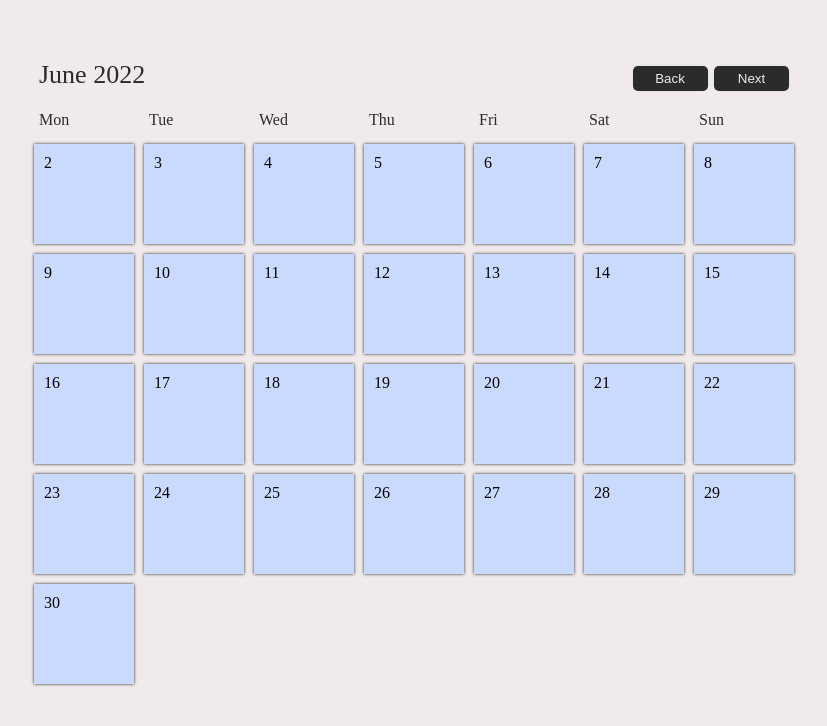
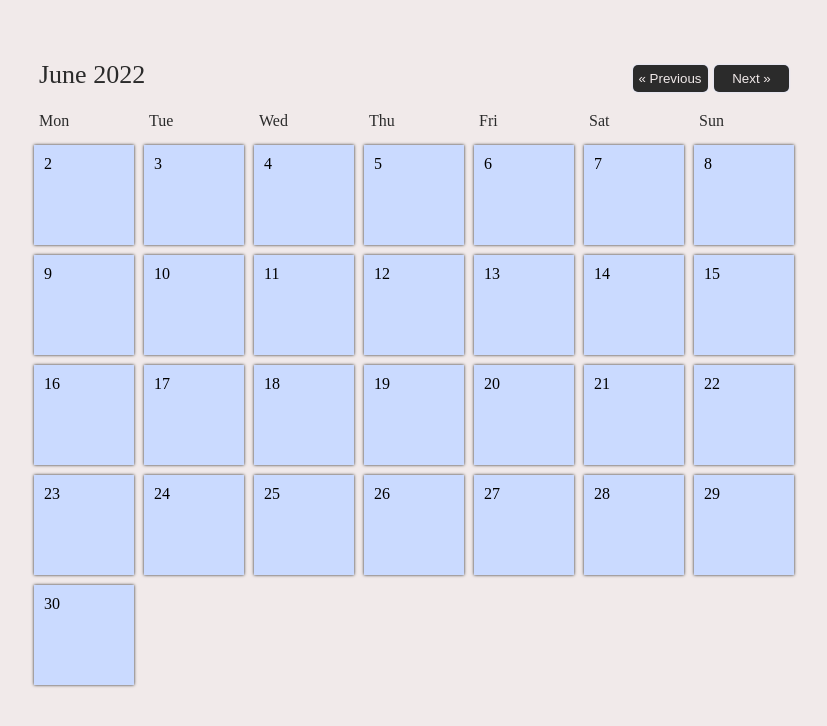
Before and after one commit to NSM722/JS-Calendar, a plain HTML site: page index.html in a window 1280 px wide. Shown: the whole page, without its empty margins (226-1053 px from the left). Drawn offline with Linux system fonts and the light colour scheme.

Commit message:
Edited Comments in date.js and Styling of the buttons

```diff
--- a/date.js
+++ b/date.js
@@ -10,9 +10,10 @@ let events = localStorage.getItem('events') ? JSON.parse(localStorage.getItem('e
 // Calendar reference
 const calendar = document.getElementById('calendar');
 
+// Days listed under the format "en-GB"
 const weekdays = ['Mon', 'Tue', 'Wed', 'Thu', 'Fri', 'Sat', 'Sun',];
 
-// load function - this function runs when the document loads & then displays the calender
+// load function - this function runs when the document loads & then displays the calendar
 export function loadCalendar () {
   // create date object
   const date = new Date();
@@ -28,6 +29,7 @@ export function loadCalendar () {
   const year = date.getFullYear();
   console.log(day, month, year)
 
+  // gets the first day of the month
   const firstDayOfMonth = new Date(year, month, 1)
 
   // find the number of days in the month in order to load the right amount of squares on the document
@@ -36,6 +38,8 @@ export function loadCalendar () {
   //console.log(daysInMonth);
 
   const options = { weekday: 'short', year: 'numeric', month: 'long', day: 'numeric' };
+
+  // toLocaleString converts the date object to a string to enable operations on lines 49 to 52
   const dateString = firstDayOfMonth.toLocaleDateString('en-GB', options);
 
   // Visualizing the date string in order to understand how to
@@ -81,7 +85,8 @@ export function loadCalendar () {
   }
 }
 
-// event listeners for the back and next buttons
+// event listeners for the previous and next buttons
+// initButtons() = function to initialize the buttons event listeners
 // the buttons increment or decrement the monthCounter variable and then call the load Calendar function
 export function initButtons() {
   document.getElementById('nextButton').addEventListener('click', () => {
@@ -89,7 +94,7 @@ export function initButtons() {
     loadCalendar();
   });
 
-  document.getElementById('backButton').addEventListener('click', () => {
+  document.getElementById('previousButton').addEventListener('click', () => {
     monthCounter--;
     loadCalendar();
   });
--- a/index.html
+++ b/index.html
@@ -19,8 +19,8 @@
     <div id="header">
       <div id="monthDisplay"></div>
       <div>
-        <button id="backButton">Back</button>
-        <button id="nextButton">Next</button>
+        <button id="previousButton">&laquo; Previous</button>
+        <button id="nextButton">Next &raquo;</button>
       </div>
 
     </div>
--- a/style.css
+++ b/style.css
@@ -19,7 +19,7 @@ button {
   box-shadow: 0px 0px 2px var(--blue-shade1);
   border: none;
   outline: none;
-  padding: 5px;
+  padding: 6px;
   border-radius: 5px;
   color: var(--cocoa-shade);
 }
```
